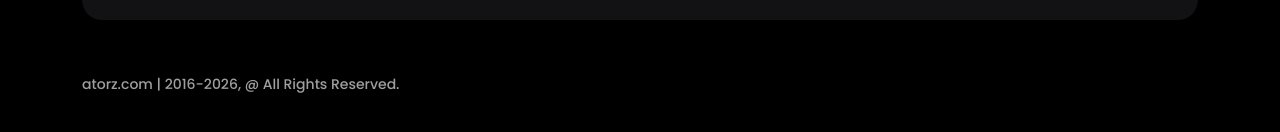
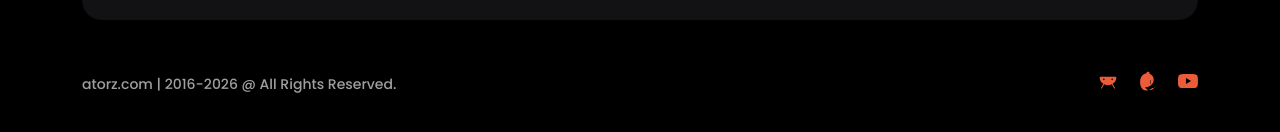
Before and after one commit to ssau97/atorz, a Next.js app: page / in a window 1280 px wide. Shown: the part 2278-2410 px from the top of the page. Built offline with nearby package versions, Linux system fonts and the light colour scheme.

Commit message:
Refactor footer component with updated social links

```diff
--- a/src/components/sections/footer.jsx
+++ b/src/components/sections/footer.jsx
@@ -12,7 +12,7 @@ const Footer = () => {
                         <div className="col-lg-6">
                             <div className="copyright-text">
                                 <p>
-                                    atorz.com | 2016-{year}, @ All Rights Reserved.
+                                    atorz.com | 2016-{year} @ All Rights Reserved.
                                 </p>
                             </div>
                         </div>
@@ -20,16 +20,21 @@ const Footer = () => {
                         <div className="col-lg-6">
                             <div className="copyright-text extra-copyright">
                                 <div className="social-links" style={{ display: 'flex', gap: '20px', justifyContent: 'flex-end' }}>
-                                    <a href="https://play.google.com/store/apps/dev?id=5233406322989418544" target="_blank" rel="noopener noreferrer" title="Android App">
-                                        <i className="fab fa-android"></i>
-                                    </a>
-                                    <a href="https://apps.apple.com/us/developer/cha-woo-lee/id1772191027" target="_blank" rel="noopener noreferrer" title="iOS App">
-                                        <i className="fab fa-apple"></i>
-                                    </a>
-                                    <a href="https://www.youtube.com/@atorz" target="_blank" rel="noopener noreferrer" title="YouTube">
-                                        <i className="fab fa-youtube"></i>
-                                    </a>
-                                </div>
+    {/* 안드로이드 (Google Play) */}
+    <a href="https://play.google.com/store/apps/dev?id=5233406322989418544" target="_blank" rel="noopener noreferrer" title="Android Apps">
+        <svg width="20" height="20" viewBox="0 0 24 24" fill="currentColor"><path d="M17.523 15.3414L20.355 20.2114C20.52 20.4954 20.422 20.8584 20.138 21.0234C19.854 21.1884 19.491 21.0904 19.326 20.8064L16.458 15.8754C15.11 16.5924 13.595 17.0004 12 17.0004C10.405 17.0004 8.89 16.5924 7.542 15.8754L4.674 20.8064C4.509 21.0904 4.146 21.1884 3.862 21.0234C3.578 20.8584 3.48 20.4954 3.645 20.2114L6.477 15.3414C3.766 13.8434 2 10.9634 2 7.65338C2 7.29238 2.292 7.00038 2.653 7.00038H21.347C21.708 7.00038 22 7.29238 22 7.65338C22 10.9634 20.234 13.8434 17.523 15.3414ZM7 11.0004C7.55228 11.0004 8 10.5527 8 10.0004C8 9.4481 7.55228 9 7 9C6.44772 9 6 9.4481 6 10.0004C6 10.5527 6.44772 11.0004 7 11.0004ZM17 11.0004C17.5523 11.0004 18 10.5527 18 10.0004C18 9.4481 17.5523 9 17 9C16.4477 9 16 9.4481 16 10.0004C16 10.5527 16.4477 11.0004 17 11.0004Z"/></svg>
+    </a>
+
+    {/* 애플 (App Store) */}
+    <a href="애플_주소_입력" target="_blank" rel="noopener noreferrer" title="iOS Apps">
+        <svg width="20" height="20" viewBox="0 0 24 24" fill="currentColor"><path d="M17.05 20.28c-.98.95-2.05 1.78-3.21 2.32-1.22.56-2.52.85-3.84.85-1.58 0-2.95-.45-4.11-1.35-1.16-.9-2.02-2.15-2.58-3.75-.56-1.6-.84-3.35-.84-5.25 0-2.05.35-3.85 1.05-5.4.7-1.55 1.72-2.75 3.06-3.6 1.34-.85 2.85-1.28 4.53-1.28 1.48 0 2.8.35 3.96 1.05 1.16.7 2.08 1.62 2.76 2.76.68 1.14 1.02 2.38 1.02 3.72 0 1.25-.3 2.45-.9 3.6-.6 1.15-1.4 2.15-2.4 3-.9.75-1.65 1.28-2.25 1.58-.6.3-1.45.52-2.55.67-.15.02-.3.03-.45.03-.6 0-1.1-.15-1.5-.45-.4-.3-.65-.75-.75-1.35-.1-.6-.05-1.2.15-1.8.2-.6.55-1.15 1.05-1.65.5-.5 1.15-.9 1.95-1.2s1.75-.5 2.85-.6c.15-.02.3-.03.45-.03.15 0 .25.02.3.05.05.03.07.08.07.15v2.85c0 .15.05.25.15.3s.2.05.3 0c.1-.05.15-.15.15-.3v-4.05c0-.15-.05-.25-.15-.3s-.2-.05-.3 0c-.1.05-.15.15-.15.3v1.05c-.65.15-1.3.35-1.95.6s-1.25.55-1.8.9c-.55.35-1.02.8-1.41 1.35-.39.55-.65 1.18-.78 1.89-.13.71-.13 1.44 0 2.19.13.75.42 1.41.87 1.98.45.57 1.02 1.01 1.71 1.32.69.31 1.48.46 2.37.46 1.1 0 2.18-.28 3.24-.84 1.06-.56 2-1.34 2.82-2.34.15-.15.3-.15.45 0 .15.15.15.3 0 .45zM12 1c.55 0 1.05.2 1.41.59.36.39.59.89.59 1.41 0 .52-.23 1.02-.59 1.41-.36.39-.86.59-1.41.59s-1.05-.2-1.41-.59c-.36-.39-.59-.89-.59-1.41 0-.52.23-1.02.59-1.41C10.95 1.2 11.45 1 12 1z"/></svg>
+    </a>
+
+    {/* 유튜브 */}
+    <a href="https://www.youtube.com/@atorz" target="_blank" rel="noopener noreferrer" title="YouTube Channel">
+        <svg width="20" height="20" viewBox="0 0 24 24" fill="currentColor"><path d="M23.498 6.186a3.016 3.016 0 0 0-2.122-2.136C19.505 3.545 12 3.545 12 3.545s-7.505 0-9.377.505A3.017 3.017 0 0 0 .502 6.186C0 8.07 0 12 0 12s0 3.93.502 5.814a3.016 3.016 0 0 0 2.122 2.136c1.871.505 9.376.505 9.376.505s7.505 0 9.377-.505a3.015 3.015 0 0 0 2.122-2.136C24 15.93 24 12 24 12s0-3.93-.502-5.814zM9.545 15.568V8.432L15.818 12l-6.273 3.568z"/></svg>
+    </a>
+</div>
                             </div>
                         </div>
                     </div>
```
